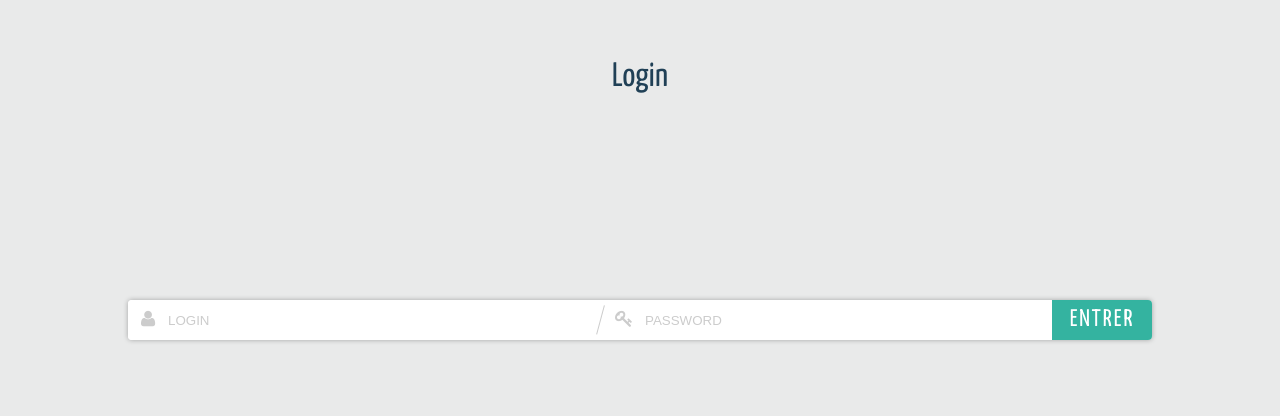
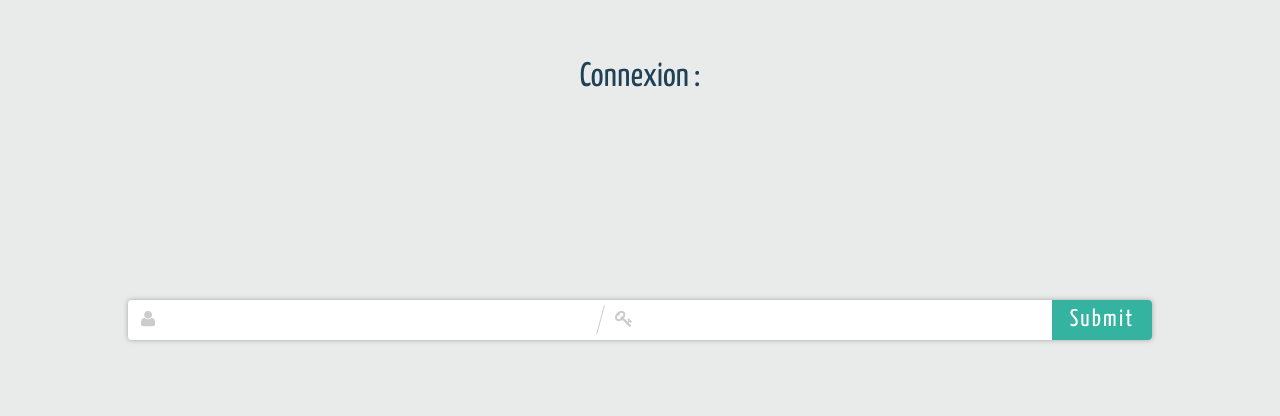
Before and after one commit to DoudouPike/support_dev, a PHP site: page /index.php?page=login in a window 1280 px wide. Shown: the part 80-496 px from the top of the page. Run offline with PHP 8.4, Linux system fonts and the light colour scheme.

Commit message:
fix css + login

```diff
--- a/public/styles/style.css
+++ b/public/styles/style.css
@@ -311,11 +311,11 @@ input:focus + label:after {
   color: #666;
 }
 
-input#username {
+input#name {
   border-radius: 4px 0 0 4px;
 }
 
-.submitButton {
+input[type="submit"] {
   -webkit-flex: 0 0 100px;
   flex: 0 0 100px;
   background: #34B3A0;
@@ -334,12 +334,12 @@ label {
   font-size: 0;
 }
 
-label[for="username"] {
+label[for="name"] {
   -webkit-flex: 0 0 30px;
   flex: 0 0 30px;
 }
 
-label[for="username"]:after, label[for="password"]:after {
+label[for="name"]:after, label[for="pwd"]:after {
   content: '\f007';
   font-family: "FontAwesome";
   position: absolute;
@@ -351,7 +351,7 @@ label[for="username"]:after, label[for="password"]:after {
   color: #ccc;
 }
 
-label[for="password"]:before {
+label[for="pwd"]:before {
   position: absolute;
   top: 50%;
   left: calc(50% - 40px);
@@ -367,7 +367,7 @@ label[for="password"]:before {
   transform: rotate(15deg);
 }
 
-label[for="password"]:after {
+label[for="pwd"]:after {
   content: '\f084';
   left: calc(50% - 25px);
 }
--- a/views/login.phtml
+++ b/views/login.phtml
@@ -1,4 +1,5 @@
-<!-- <h2>Connexion :</h2>
+<div class="containerLogin">
+	<h2>Connexion :</h2>
 	<form method="POST">
 
 		<div><?= $error ?></div>
@@ -9,21 +10,7 @@
 		<label for="pwd">Mot de passe Administrateur :</label>
 		<input type="password" name="pwd" id="pwd">
 
-	<button type="submit">Connexion</button>
+		<input type="submit">
 
-</form> -->
-<div class="containerLogin">
-	<h2>Login</h2>
-	<form method="post" action="traitement_login.php" enctype="multipart/form-data">
-
-	  <input name="username" placeholder="LOGIN" id="username" />
-	  <label for="username">Username</label>
-
-
-	  <input name="password" placeholder="PASSWORD" id="password" />
-	  <label for="password">Password</label>
-
-
-	  <input class="submitButton" type="submit" value="ENTRER" />
 	</form>
 </div>
```
Lines whose indentation alone changed are shown as unchanged.
